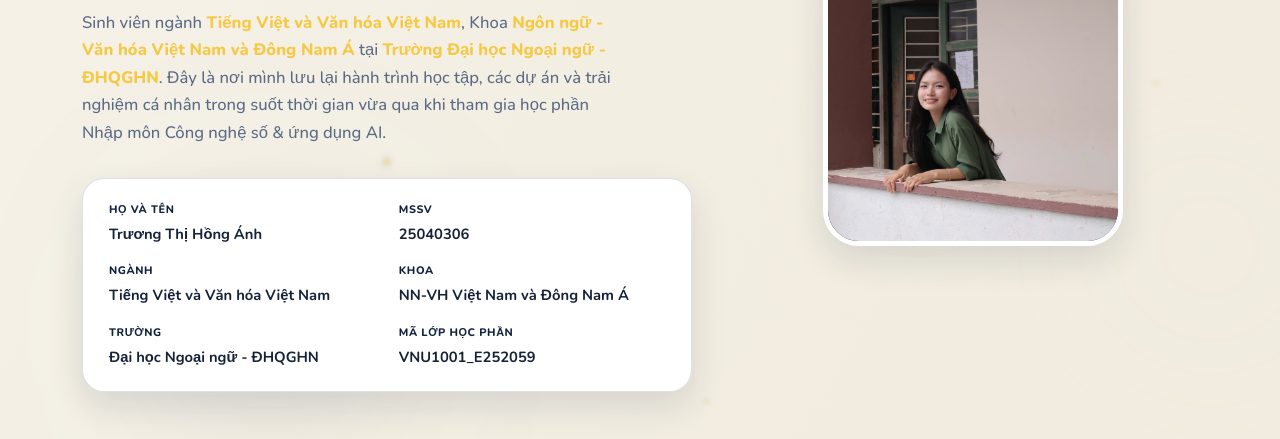
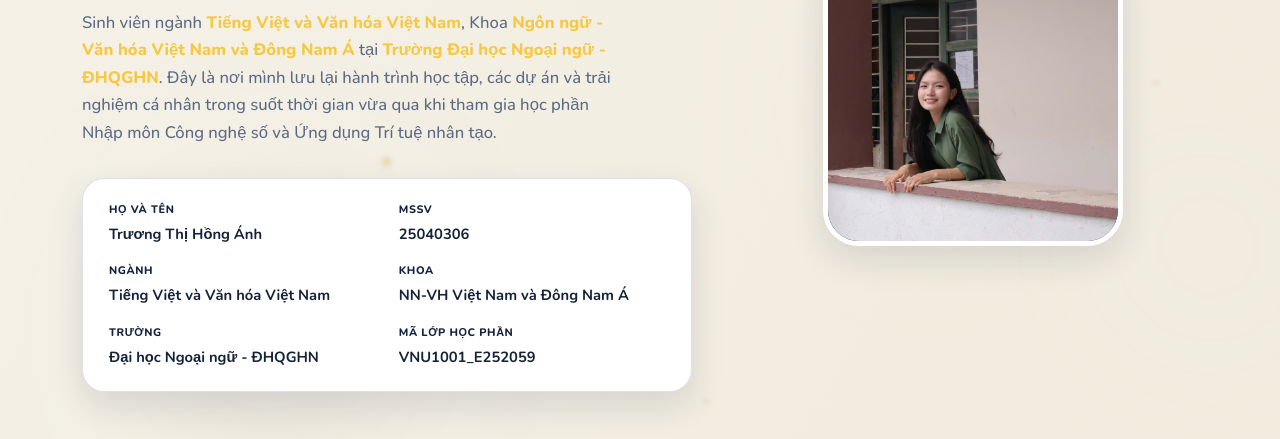
Before and after one commit to vermouthie16-crypto/Tr-ng-T-H-ng-nh, a plain HTML site: page index.html in a window 1280 px wide. Shown: the part 361-800 px from the top of the page. Drawn offline with nearby package versions, Linux system fonts and the light colour scheme.

Commit message:
Update index.html

```diff
--- a/index.html
+++ b/index.html
@@ -261,7 +261,7 @@
     <div>
       <div class="eyebrow reveal">🎓 Tiếng Việt và Văn hóa Việt Nam · ULIS – ĐHQGHN</div>
       <h1 class="reveal">Xin chào! Mình là<span class="script">Trương Thị Hồng Ánh</span></h1>
-      <p class="lead reveal">Sinh viên ngành <b>Tiếng Việt và Văn hóa Việt Nam</b>, Khoa <b>Ngôn ngữ - Văn hóa Việt Nam và Đông Nam Á</b> tại <b>Trường Đại học Ngoại ngữ - ĐHQGHN</b>. Đây là nơi mình lưu lại hành trình học tập, các dự án và trải nghiệm cá nhân trong suốt thời gian vừa qua khi tham gia học phần Nhập môn Công nghệ số & ứng dụng AI.</p>
+      <p class="lead reveal">Sinh viên ngành <b>Tiếng Việt và Văn hóa Việt Nam</b>, Khoa <b>Ngôn ngữ - Văn hóa Việt Nam và Đông Nam Á</b> tại <b>Trường Đại học Ngoại ngữ - ĐHQGHN</b>. Đây là nơi mình lưu lại hành trình học tập, các dự án và trải nghiệm cá nhân trong suốt thời gian vừa qua khi tham gia học phần Nhập môn Công nghệ số và Ứng dụng Trí tuệ nhân tạo.</p>
 
       <div class="info-grid reveal">
         <div class="info-item">
```
